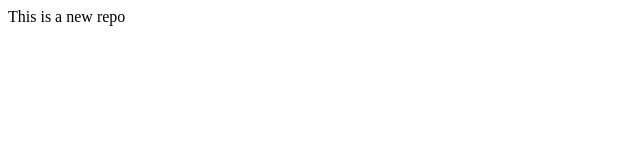
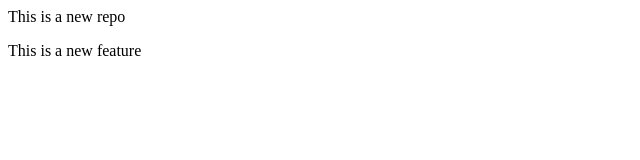
Before and after one commit to sujan-karmakar/localRepo, a plain HTML site: page index.html in a window 1280 px wide. Shown: the whole page, without its empty margins (0-640 px from the left). Drawn offline with Linux system fonts and the light colour scheme.

Commit message:
Add new feature

```diff
--- a/index.html
+++ b/index.html
@@ -1 +1,2 @@
 <p>This is a new repo</p>
+<P>This is a new feature</P>
```
